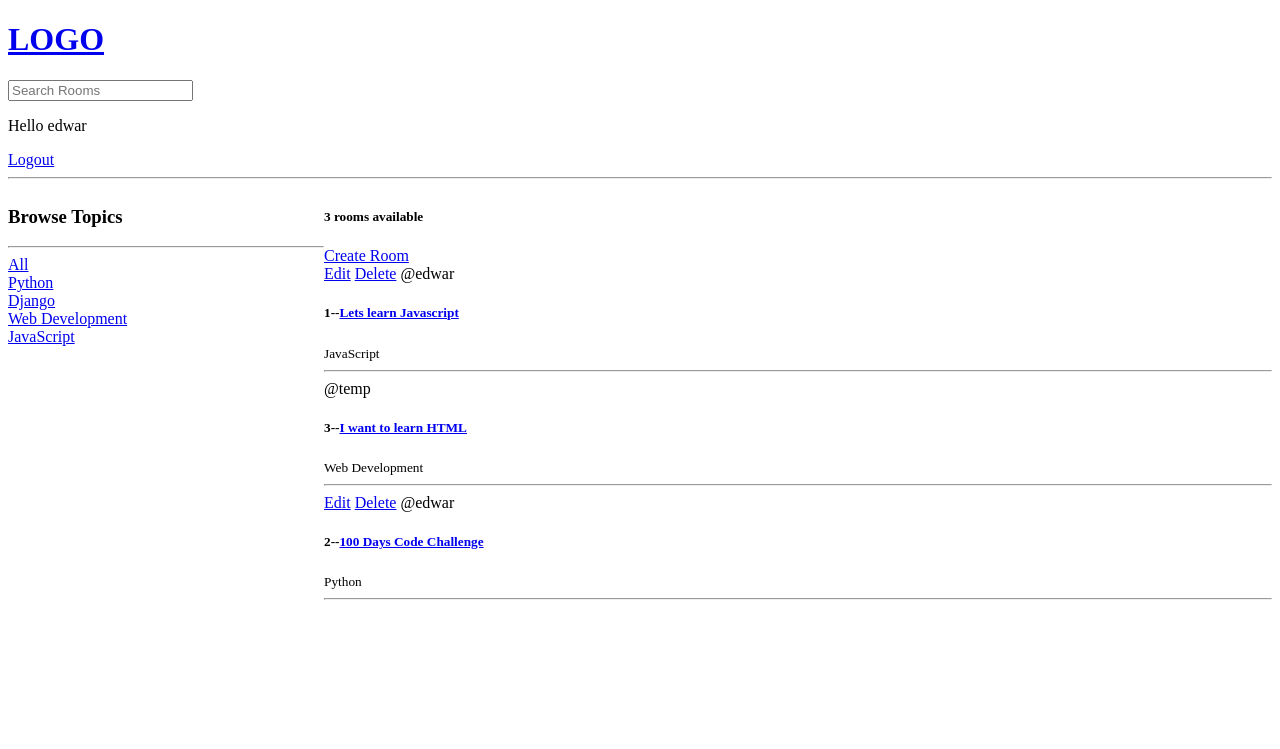
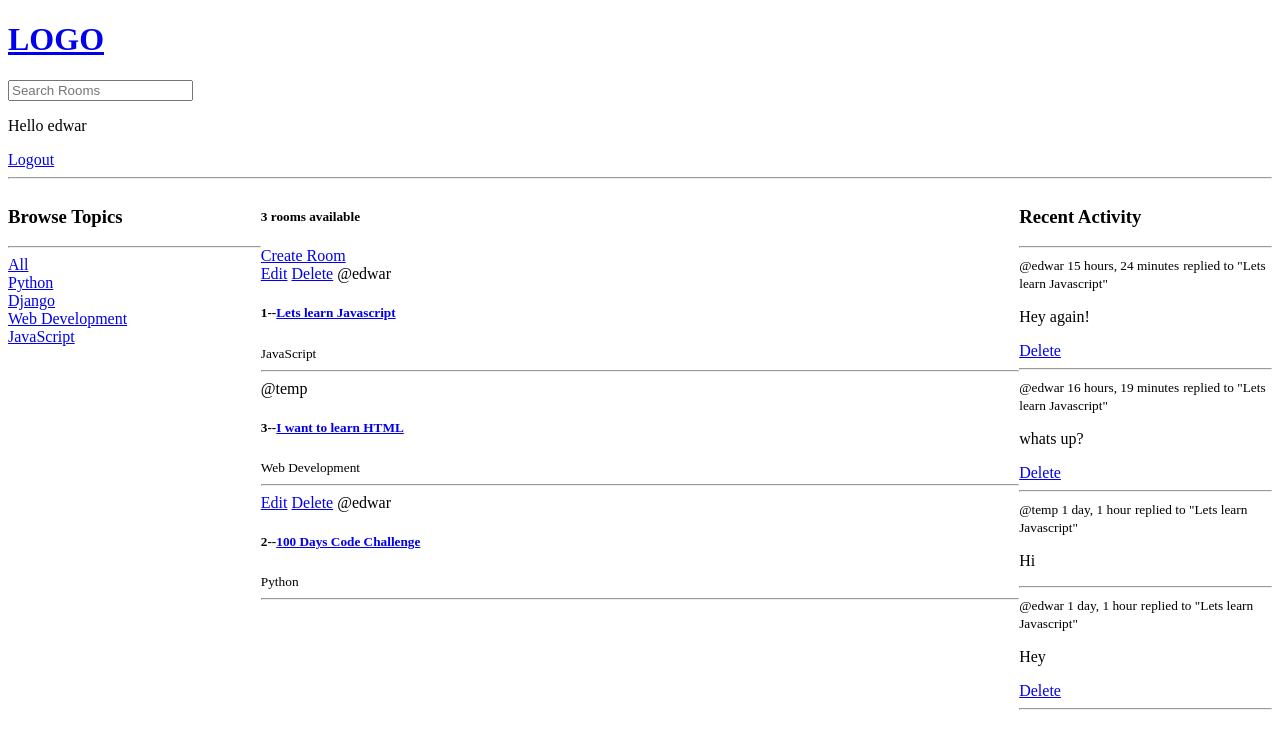
Before and after one commit to edwarddume55/django-chartrooms, a Django app: page / in a window 1280 px wide. Shown: the top 749 px of the page. Run offline with Django 4.2, Linux system fonts and the light colour scheme; a user stored in the database is signed in; data comes from the database, SQL or seed files in the repository.

Commit message:
adding recent activity section and functionality

```diff
--- a/base/models.py
+++ b/base/models.py
@@ -33,5 +33,8 @@ class Message(models.Model):
     updated = models.DateTimeField(auto_now=True)
     created = models.DateTimeField(auto_now_add=True)
 
+
+    class Meta:
+        ordering = ['-updated', 'created']
     def __str__(self):
         return self.body[0:50]
--- a/base/templates/base/home.html
+++ b/base/templates/base/home.html
@@ -7,7 +7,7 @@
 <style>
     .home-container{
         display: grid;
-        grid-template-columns: 1fr 3fr;
+        grid-template-columns: 1fr 3fr 1fr;
     }
 </style>
 
@@ -47,6 +47,22 @@
             </div>
         </div>
 
+       <div>
+        <h3>Recent Activity</h3>
+        <hr>
+        {%for message in room_messages %}
+        <div>
+            <small>@{{message.user}}  {{message.created|timesince}}</small>
+            <small>replied to "{{message.room}}"</small>
 
+            <p>{{message}}</p>
+            {% if request.user == message.user %}
+            <a href="{%url 'delete-message' message.id %}">Delete</a>
+            {% endif %}
+            <hr>
+        </div>
+
+        {% endfor %}
+       </div>
     </div>
 {% endblock %}
--- a/base/views.py
+++ b/base/views.py
@@ -79,8 +79,9 @@ def home(request):
 
     topics=Topic.objects.all()
     room_count = rooms.count()
+    room_messages =Message.objects.all()
 
-    context={'rooms': rooms, 'topics': topics, 'room_count':room_count }
+    context={'rooms': rooms, 'topics': topics, 'room_count':room_count,'room_messages':room_messages }
     return render(request, 'base/home.html', context)
 
 
```
